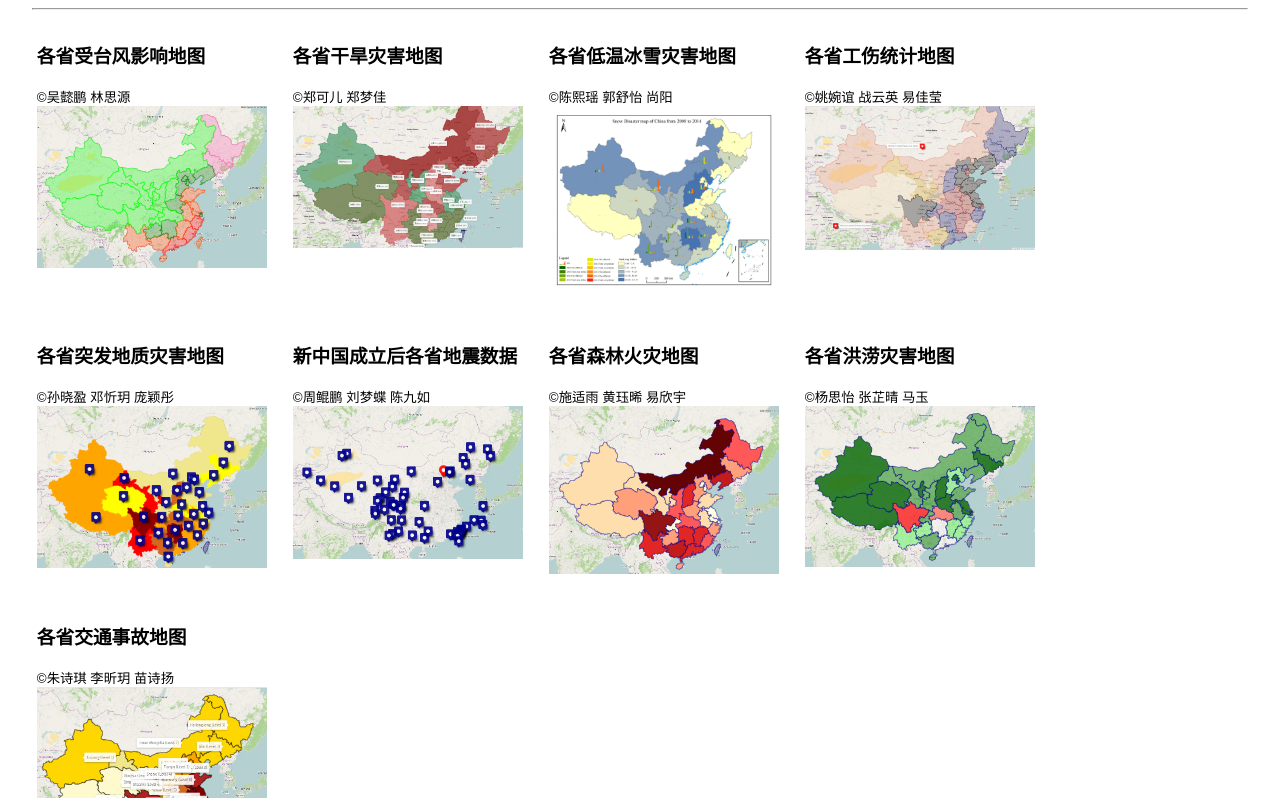
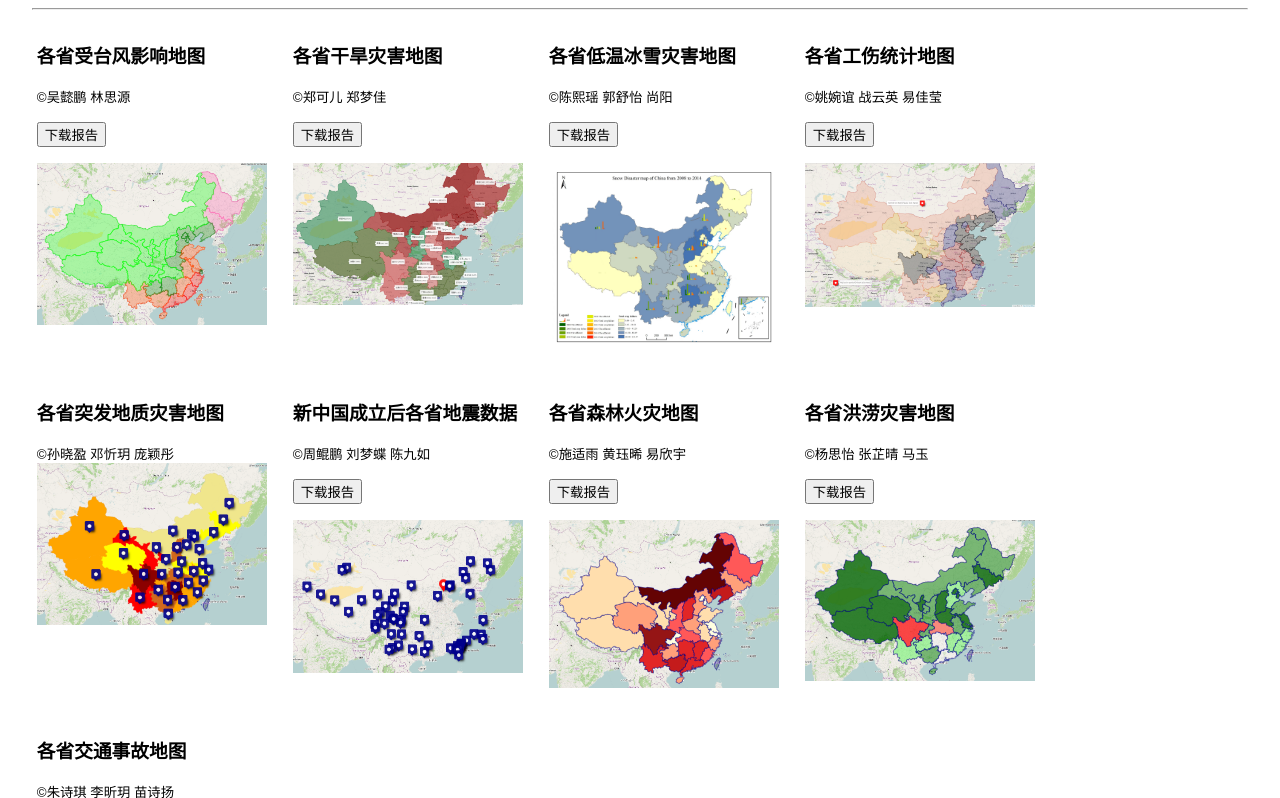
Before and after one commit to heimoshuiyu/social-ojo.org, a Next.js app: page /posts/map in a window 1280 px wide. Shown: the part 542-1340 px from the top of the page. Built offline with nearby package versions, Linux system fonts and the light colour scheme.

Commit message:
add map report files download link

```diff
--- /dev/null
+++ b/components/DownloadReport.js
@@ -0,0 +1,13 @@
+import Link from "next/link";
+
+function DownloadReport({ URL }) {
+  return (
+    <p>
+      <Link passHref href={URL}>
+        <button>下载报告</button>
+      </Link>
+    </p>
+  );
+}
+
+export default DownloadReport;
--- a/pages/posts/map.js
+++ b/pages/posts/map.js
@@ -2,6 +2,7 @@ import Head from "next/head";
 import Link from "next/link";
 import Header from "../../components/Header";
 import Copyright from "../../components/Copyright";
+import DownloadReport from "../../components/DownloadReport";
 import Image from "next/image";
 
 import styles from "../../styles/Post.module.css";
@@ -11,11 +12,11 @@ import typhoonMapPreview from "../../public/typhoon.png";
 import doughtMapPreview from "../../public/dought.png";
 import snowMapPreview from "../../public/snow.jpg";
 import workInjureMapPreview from "../../public/workInjury.png";
-import geologicalDisasterMapPreview from '../../public/geological.png';
-import earthquakeMapPreview from '../../public/earthquake.png';
-import forestFireMapPreview from '../../public/forestFire.png';
-import floodsAndDroughtsMapPreview from '../../public/floodsAndDroughts.png';
-import trafficAccidentsMapPreview from '../../public/traffic.png';
+import geologicalDisasterMapPreview from "../../public/geological.png";
+import earthquakeMapPreview from "../../public/earthquake.png";
+import forestFireMapPreview from "../../public/forestFire.png";
+import floodsAndDroughtsMapPreview from "../../public/floodsAndDroughts.png";
+import trafficAccidentsMapPreview from "../../public/traffic.png";
 
 export default function Init() {
   return (
@@ -42,6 +43,11 @@ export default function Init() {
                   <Copyright />
                   吴懿鹏 林思源
                 </small>
+                <DownloadReport
+                  URL={
+                    "https://social-ojo-1301796004.cos.ap-guangzhou.myqcloud.com/files/EMPS_Typhoon%20%20Dan%20%26%20Jimmy.docx"
+                  }
+                />
                 <Image src={typhoonMapPreview} />
               </div>
             </Link>
@@ -53,8 +59,13 @@ export default function Init() {
                 <h3>各省干旱灾害地图</h3>
                 <small>
                   <Copyright />
-                  郑可儿  郑梦佳
+                  郑可儿 郑梦佳
                 </small>
+                <DownloadReport
+                  URL={
+                    "https://social-ojo-1301796004.cos.ap-guangzhou.myqcloud.com/files/EMPS_Drought%20%20Eliza%20%26%20Sophia.docx"
+                  }
+                />
                 <Image src={doughtMapPreview} />
               </div>
             </Link>
@@ -65,20 +76,36 @@ export default function Init() {
                   <Copyright />
                   陈熙瑶 郭舒怡 尚阳
                 </small>
+                <DownloadReport
+                  URL={
+                    "https://social-ojo-1301796004.cos.ap-guangzhou.myqcloud.com/files/EMPS_Low%20Temprature%20%20Katerina%2C%20Sabrina%20%26%20Sherry.docx"
+                  }
+                />
                 <Image src={snowMapPreview} />
               </div>
             </Link>
-            <Link href="https://umap.openstreetmap.fr/en/map/gis_756551#5/37.020/103.623" passHref>
+            <Link
+              href="https://umap.openstreetmap.fr/en/map/gis_756551#5/37.020/103.623"
+              passHref
+            >
               <div>
                 <h3>各省工伤统计地图</h3>
                 <small>
                   <Copyright />
                   姚婉谊 战云英 易佳莹
                 </small>
+                <DownloadReport
+                  URL={
+                    "https://social-ojo-1301796004.cos.ap-guangzhou.myqcloud.com/files/EMPS_Work%20Injury%20%20Stanley%2C%20Lori%20%26%20Kristin.docx"
+                  }
+                />
                 <Image src={workInjureMapPreview} />
               </div>
             </Link>
-            <Link href="https://umap.openstreetmap.fr/zh/map/geological-disasters-in-mainland-china_758447#4/39.44/104.15" passHref>
+            <Link
+              href="https://umap.openstreetmap.fr/zh/map/geological-disasters-in-mainland-china_758447#4/39.44/104.15"
+              passHref
+            >
               <div>
                 <h3>各省突发地质灾害地图</h3>
                 <small>
@@ -88,43 +115,75 @@ export default function Init() {
                 <Image src={geologicalDisasterMapPreview} />
               </div>
             </Link>
-            <Link href="https://umap.osm.ch/en/map/map_4637#4/41.44/118.21" passHref>
+            <Link
+              href="https://umap.osm.ch/en/map/map_4637#4/41.44/118.21"
+              passHref
+            >
               <div>
                 <h3>新中国成立后各省地震数据</h3>
                 <small>
                   <Copyright />
                   周鲲鹏 刘梦蝶 陈九如
                 </small>
+                <DownloadReport
+                  URL={
+                    "https://social-ojo-1301796004.cos.ap-guangzhou.myqcloud.com/files/EMPS_Earthquake%20%20Lebron%2C%20Bonnie%20%26%20Azeal.docx"
+                  }
+                />
                 <Image src={earthquakeMapPreview} />
               </div>
             </Link>
-            <Link href="https://umap.openstreetmap.fr/en/map/forest-fires-data-map-of-china-2015-2020_753341#4/35.89/104.24" passHref>
+            <Link
+              href="https://umap.openstreetmap.fr/en/map/forest-fires-data-map-of-china-2015-2020_753341#4/35.89/104.24"
+              passHref
+            >
               <div>
                 <h3>各省森林火灾地图</h3>
                 <small>
                   <Copyright />
                   施适雨 黄珏晞 易欣宇
                 </small>
+                <DownloadReport
+                  URL={
+                    "https://social-ojo-1301796004.cos.ap-guangzhou.myqcloud.com/files/EMPS_Forest%20Fires%20%20Peggy%2C%20Cindy%20%26%20jessie.docx"
+                  }
+                />
                 <Image src={forestFireMapPreview} />
               </div>
             </Link>
-            <Link href="https://umap.openstreetmap.fr/en/map/untitled-map_758141#4/41.97/106.83" passHref>
+            <Link
+              href="https://umap.openstreetmap.fr/en/map/untitled-map_758141#4/41.97/106.83"
+              passHref
+            >
               <div>
                 <h3>各省洪涝灾害地图</h3>
                 <small>
                   <Copyright />
                   杨思怡 张芷晴 马玉
                 </small>
+                <DownloadReport
+                  URL={
+                    "https://social-ojo-1301796004.cos.ap-guangzhou.myqcloud.com/files/EMPS_Flood%20and%20Waterlogging%20%20Jade%2C%20Mia%20%26%20Cherry.docx"
+                  }
+                />
                 <Image src={floodsAndDroughtsMapPreview} />
               </div>
             </Link>
-            <Link href="http://umap.openstreetmap.fr/en/map/traffic-accidents_756060#4/40.38/107.58" passHref>
+            <Link
+              href="http://umap.openstreetmap.fr/en/map/traffic-accidents_756060#4/40.38/107.58"
+              passHref
+            >
               <div>
                 <h3>各省交通事故地图</h3>
                 <small>
                   <Copyright />
                   朱诗琪 李昕玥 苗诗扬
                 </small>
+                <DownloadReport
+                  URL={
+                    "https://social-ojo-1301796004.cos.ap-guangzhou.myqcloud.com/files/EMPS_Traffic%20Accident%20%20Selina%2C%20Carolyn%20%26%20Julianne.docx"
+                  }
+                />
                 <Image src={trafficAccidentsMapPreview} />
               </div>
             </Link>
```
